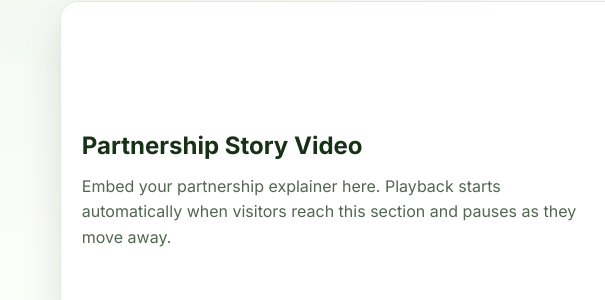
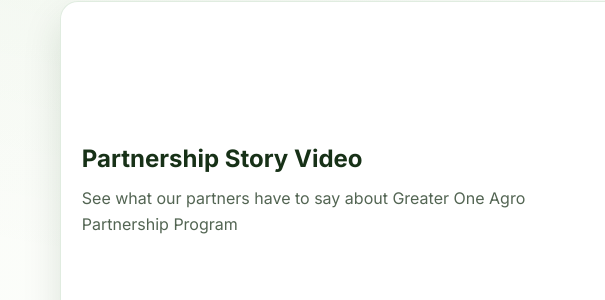
Before and after one commit to Yemsam/GreaterOneAgro, a website: page partnership-project.html in a window 1280 px wide. Shown: the part 1234-1534 px from the top of the page, 0-605 px from the left. Drawn offline with Linux system fonts and the light colour scheme.

Commit message:
Update partnership-project.html

```diff
--- a/partnership-project.html
+++ b/partnership-project.html
@@ -118,7 +118,7 @@
       <div class="panel card reveal video-panel">
         <div class="video-copy">
           <h2>Partnership Story Video</h2>
-          <p>Embed your partnership explainer here. Playback starts automatically when visitors reach this section and pauses as they move away.</p>
+          <p>See what our partners have to say about Greater One Agro Partnership Program</p>
         </div>
         <div class="video-embed-wrap">
           <video class="autoplay-video" data-autoplay-video muted loop playsinline preload="metadata" controls poster="img/partnership-feature-okra-plantain.jpg">
```
